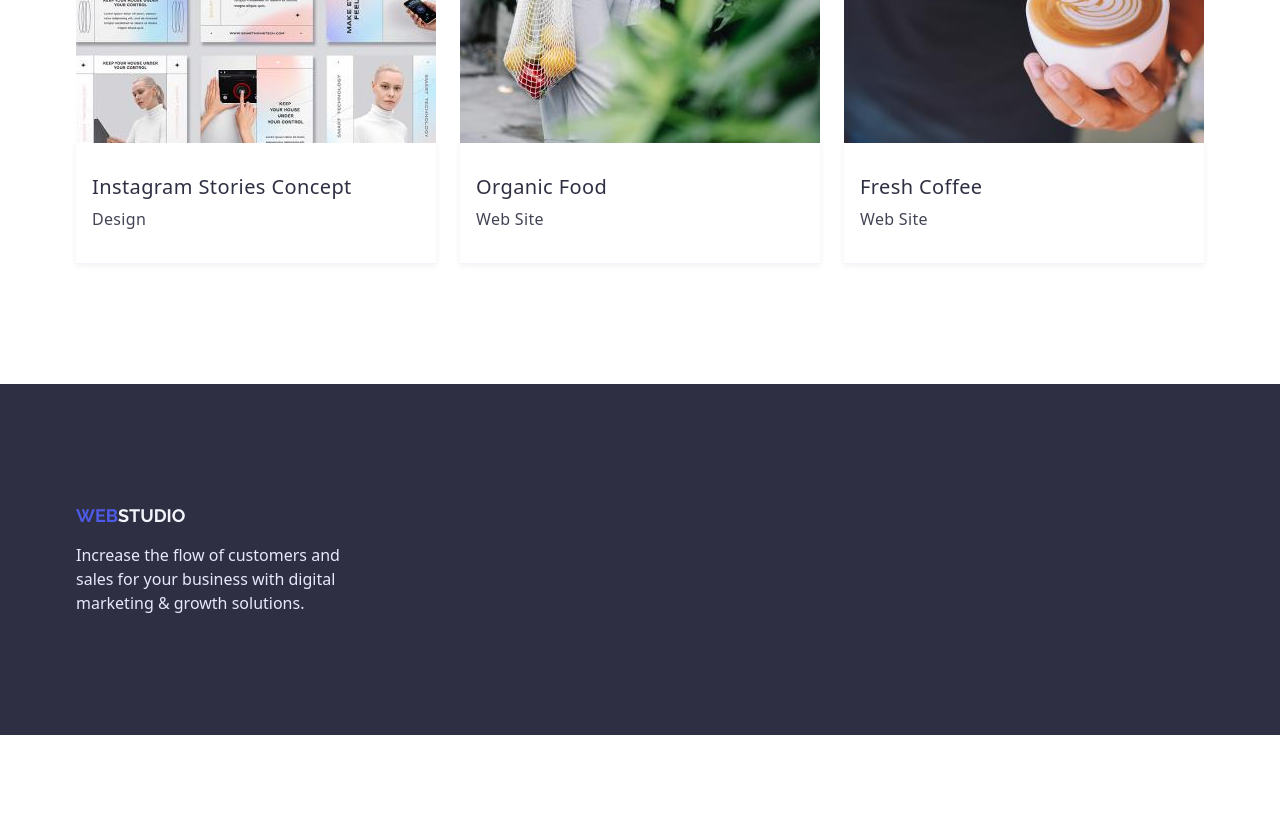
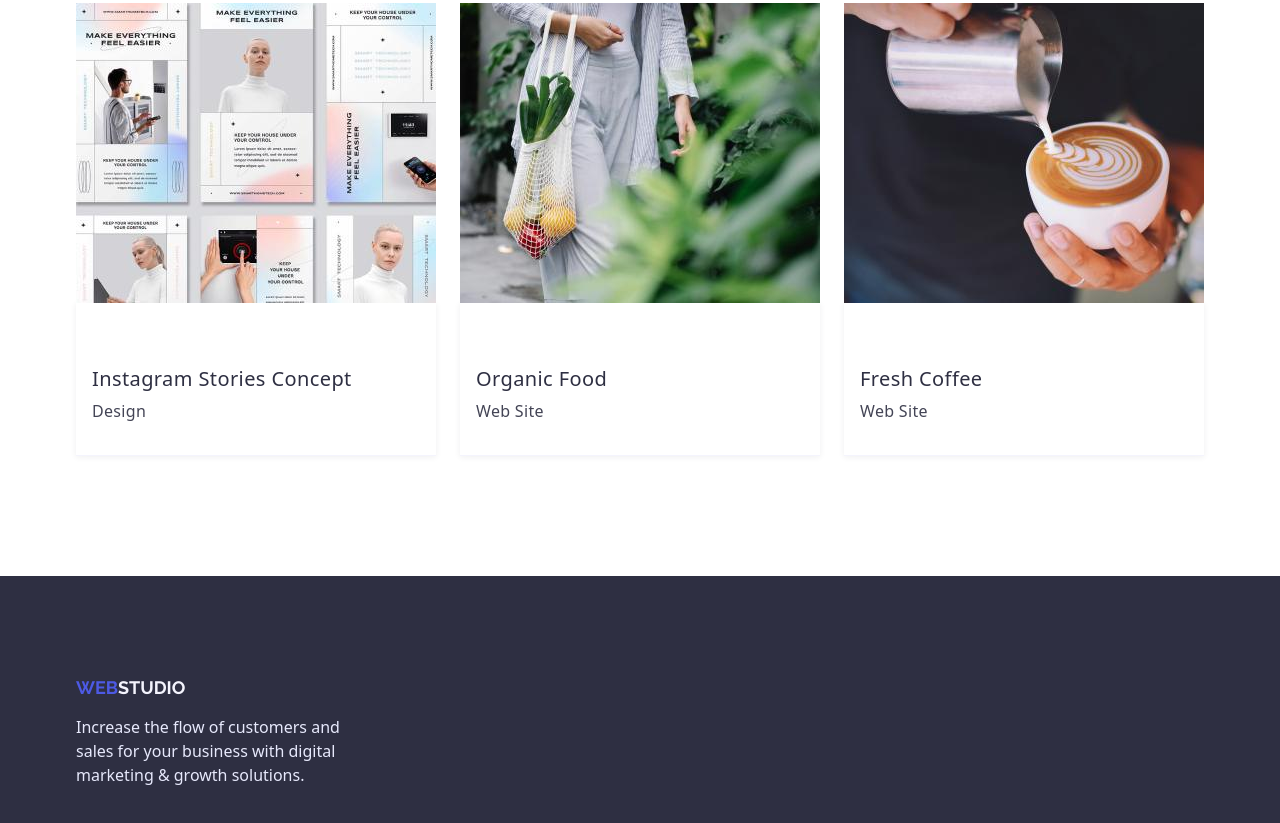
Before and after one commit to AnastasiiaLy/goit-markup-hw-03, a plain HTML site: page portfolio.html in a window 1280 px wide. Shown: the part 1289-2112 px from the top of the page. Before the commit the page ends 2024 px from the top, so only its background shows below. Drawn offline with nearby package versions, Linux system fonts and the light colour scheme.

Commit message:
Last one

```diff
--- a/css/styles.css
+++ b/css/styles.css
@@ -295,8 +295,8 @@ body {
 
 /* Footer */
 .footer {
-	padding-top: 120px;
-	padding-bottom: 120px;
+	padding-top: 100px;
+	padding-bottom: 100px;
 }
 
 /* Logo */
@@ -384,19 +384,9 @@ body {
 	margin-right: 24px;
 }
 
-.board {
-	width: 360px;
-	min-height: 120px;
-	color: #fff;
-
-	box-shadow: 0px 1px 6px rgba(46, 47, 66, 0.08);
-
-	/* margin-bottom: 48px; */
-	border-bottom: 0.5px solid #f4f4fd;
-}
 .options-item {
-	padding-left: 16px;
-	padding-top: 32px;
+	/* padding-left: 16px;
+	padding-top: 32px; */
 	margin-bottom: 8px;
 
 	font-weight: 500;
@@ -406,10 +396,27 @@ body {
 	color: var(--secondary-color);
 }
 .options-type {
-	padding-left: 16px;
-	padding-bottom: 32px;
+	/* padding-left: 16px;
+	padding-bottom: 32px; */
 	font-size: 16px;
 	line-height: 1.5;
 	letter-spacing: 0.02em;
 	color: var(--maintext-color);
 }
+
+.board {
+	width: 360px;
+	min-height: 120px;
+	color: #fff;
+
+	box-shadow: 0px 1px 6px rgba(46, 47, 66, 0.08);
+
+	margin-bottom: 48px;
+	border-bottom: 0.5px solid #f4f4fd;
+	padding-top: 64px;
+	padding-bottom: 32px;
+	padding-left: 16px;
+}
+.bottom-board {
+	margin-bottom: 0px;
+}
--- a/portfolio.html
+++ b/portfolio.html
@@ -102,7 +102,7 @@
 						<li class="item">
 							<a href="" class="link">
 								<img src="./images/banner.jpg" alt="Banners" width="360" />
-								<div class="board">
+								<div class="board bottom-board">
 									<h2 class="options-item">Instagram Stories Concept</h2>
 									<p class="options-type">Design</p>
 								</div>
@@ -111,7 +111,7 @@
 						<li class="item">
 							<a href="" class="link">
 								<img src="./images/fruits.jpg" alt="Fruits in a bag on the hand" width="360" />
-								<div class="board">
+								<div class="board bottom-board">
 									<h2 class="options-item">Organic Food</h2>
 									<p class="options-type">Web Site</p>
 								</div>
@@ -120,7 +120,7 @@
 						<li class="item">
 							<a href="" class="link">
 								<img src="./images/coffee.jpg" alt="Coffee" width="360" />
-								<div class="board">
+								<div class="board bottom-board">
 									<h2 class="options-item">Fresh Coffee</h2>
 									<p class="options-type">Web Site</p>
 								</div>
```
